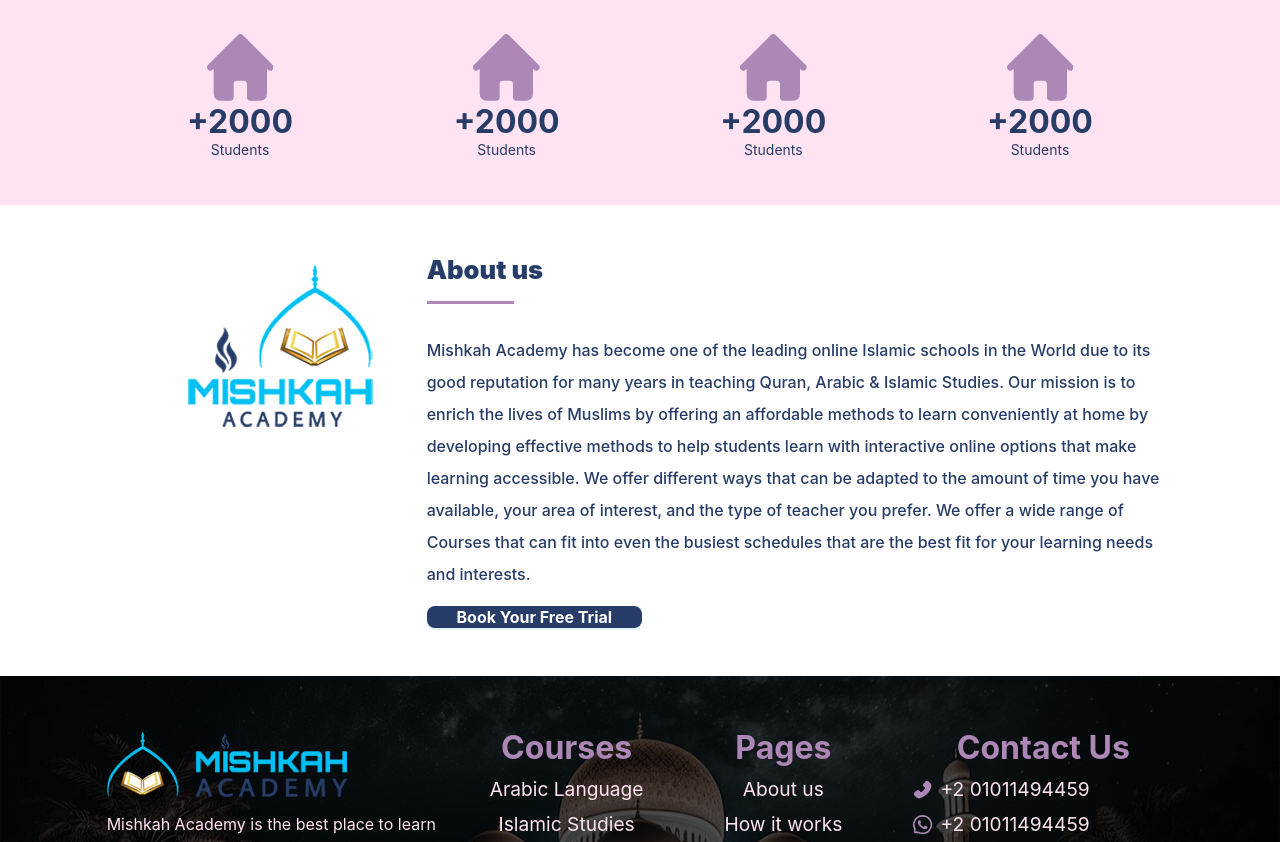
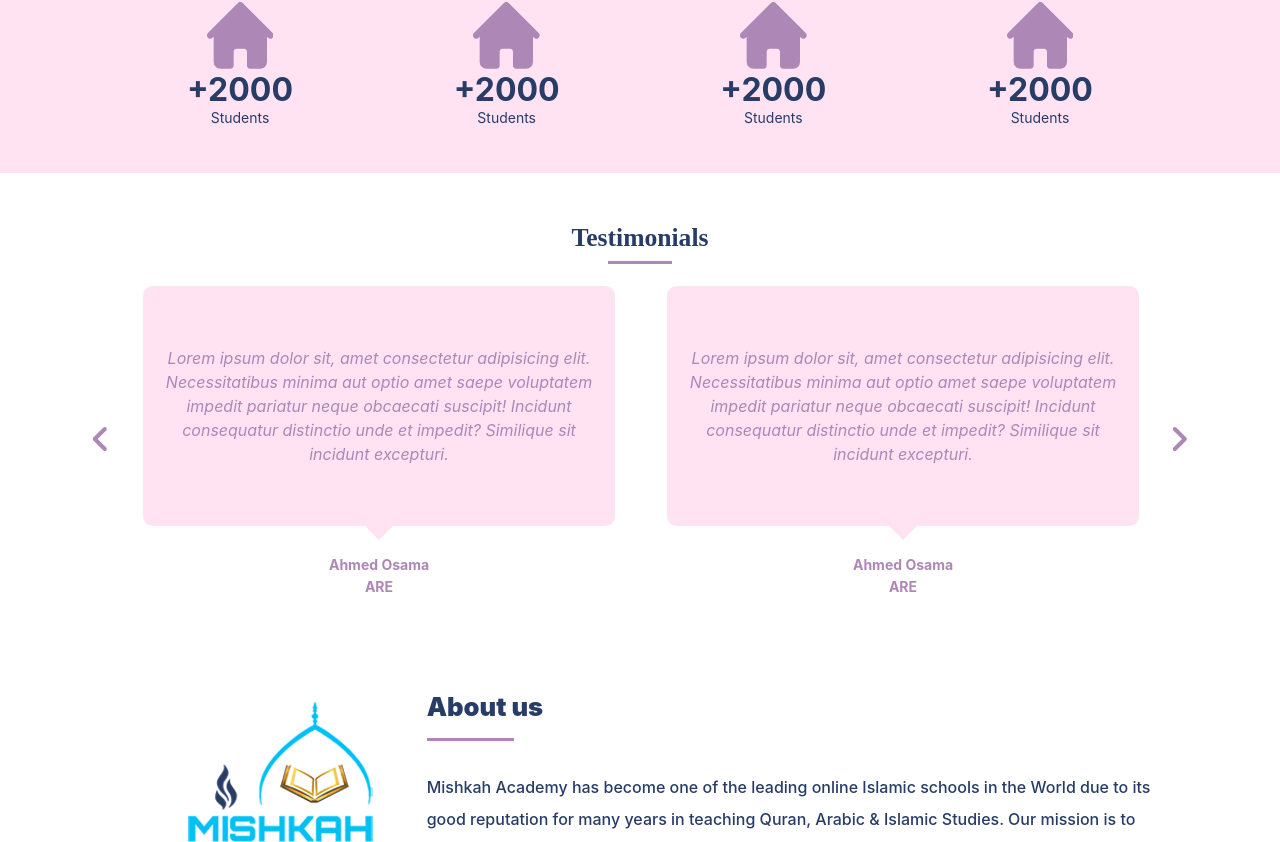
Before and after one commit to Khalid-MK/Al-Roshd, a React (Vite) app: page / in a window 1280 px wide. Shown: the part 3164-4006 px from the top of the page. Built offline with nearby package versions, Linux system fonts and the light colour scheme.

Commit message:
Add Testmonials Section

```diff
--- a/src/components/Carousel/index.module.css
+++ b/src/components/Carousel/MultipleCarousel/index.module.css
@@ -32,6 +32,10 @@
     box-sizing: border-box;
 
 }
+.containerClass{
+    min-height: 18rem !important;
+
+}
 
 .customCarouselItem img {
     pointer-events: none;
@@ -40,6 +44,5 @@
 
 
 .sliderClass{
-    overflow: hidden;
     max-width: fit-content;
 }
--- a/src/components/Carousel/CarouselHome.tsx
+++ b/src/components/Carousel/MultipleCarousel/index.tsx
@@ -2,13 +2,12 @@
 import "react-multi-carousel/lib/styles.css";
 
 import {
-  padding,
   underXXlcontainerSpace,
   xxlContainerSpace,
-} from "../../globalVariables";
+} from "../../../globalVariables";
 import { FC, ReactNode } from "react";
 import { Col, Row } from "antd";
-import Chveron from "../../assets/svgs/Chveron";
+import Chveron from "../../../assets/svgs/Chveron";
 import styles from "./index.module.css";
 
 const responsive = {
@@ -87,9 +86,9 @@
   CarouselItems?: ReactNode;
 }
 
-const CarouselHome: FC<ICarousel> = ({ CarouselItems }) => {
+const MultipleCarousel: FC<ICarousel> = ({ CarouselItems }) => {
   return (
-    <Row style={{ padding: `${padding}rem 0` }}>
+    <Row>
       <Col
         xxl={{ span: 18, pull: xxlContainerSpace, push: xxlContainerSpace }}
         xl={{
@@ -128,8 +127,8 @@
           autoPlay
           autoPlaySpeed={5000}
           centerMode={false}
-          className=""
-          containerClass="container"
+          className={`${styles.xClass}`}
+          containerClass={`${styles.containerClass} container`}
           customButtonGroup={<CustomGroup />}
           customLeftArrow={<></>}
           customRightArrow={<></>}
@@ -162,4 +161,4 @@
   );
 };
 
-export default CarouselHome;
+export default MultipleCarousel;
--- /dev/null
+++ b/src/components/Testmonials/index.module.css
@@ -0,0 +1,28 @@
+.container{
+    min-height: 240px;
+    padding: 1rem;
+    box-sizing: border-box;
+    position: relative;
+    border-radius: 0.6rem;
+    display: flex;
+    align-items: center;
+    justify-content: center;
+    line-height: 1.5rem;
+    text-align: center;
+}
+
+.arrow{
+    /* content:''; */
+    position: absolute;
+    bottom: -0.9rem;
+    z-index: 9;
+    /* transform: translateY(100%); */
+    left: 0;
+    right: 0;
+    margin: 0 auto;
+    width: 0;
+    height: 0;
+    border-top: 1rem solid transparent;
+    border-left: 1rem solid transparent;
+    border-right: 1rem solid transparent;
+}
--- /dev/null
+++ b/src/components/Testmonials/index.tsx
@@ -0,0 +1,35 @@
+import { FC } from "react";
+import styles from "./index.module.css";
+
+interface ITestmonials {
+  containerStyle?: string;
+  contentStyle?: string;
+  content?: string;
+  color?: string;
+  textColor?: string;
+}
+
+const Testmonials: FC<ITestmonials> = ({
+  containerStyle,
+  contentStyle,
+  content,
+  color = "black",
+  textColor = "white",
+}) => {
+  return (
+    <div
+      style={{ backgroundColor: `${color}` }}
+      className={`${styles.container} ${containerStyle}`}
+    >
+      <div
+        style={{ borderTop: `1rem solid ${color}` }}
+        className={styles.arrow}
+      ></div>
+      <p style={{ color: `${textColor}` }} className={`${contentStyle}`}>
+        {content}
+      </p>
+    </div>
+  );
+};
+
+export default Testmonials;
--- a/src/pages/Home/Courses/index.tsx
+++ b/src/pages/Home/Courses/index.tsx
@@ -1,6 +1,6 @@
 import { Button, Flex } from "antd";
 
-import CarouselHome from "../../../components/Carousel/CarouselHome";
+import CarouselHome from "../../../components/Carousel/MultipleCarousel";
 import car1 from "../../../assets/images/carousel11.jpg";
 import car2 from "../../../assets/images/carousel12.jpg";
 import car3 from "../../../assets/images/carousel13.jpg";
@@ -104,7 +104,7 @@
     </Flex>,
   ];
   return (
-    <div style={{ padding: `${padding}rem 0` }}>
+    <Flex vertical gap={"2rem"} style={{ padding: `${padding}rem 0` }}>
       <h1 className={styles.header}>Our Courses</h1>
       <CarouselHome CarouselItems={CarouselItems} />
       <Flex justify="center">
@@ -112,7 +112,7 @@
           {"See All Courses"}
         </Button>
       </Flex>
-    </div>
+    </Flex>
   );
 };
 
--- a/src/pages/Home/HomeCarousel/index.tsx
+++ b/src/pages/Home/HomeCarousel/index.tsx
@@ -7,8 +7,6 @@
 import { Button } from "antd";
 
 const HomeCarousel = () => {
-  // return <ACarousel images={[slider1, slider2, slider3, slider4]} />;
-
   return (
     <Carousel autoplay autoplaySpeed={2000}>
       <div>
--- /dev/null
+++ b/src/pages/Home/Testimonials/index.module.css
@@ -0,0 +1,13 @@
+
+
+.testimonialContainer{
+    margin: 0 1rem;
+    font-size: 1rem;
+    font-weight: 400;
+    font-style: italic;
+}
+
+.infoContainer{
+    color: var(--primary-color);
+    font-weight: bold;
+}
--- /dev/null
+++ b/src/pages/Home/Testimonials/index.tsx
@@ -0,0 +1,139 @@
+import styles from "./index.module.css";
+
+import MultipleCarousel from "../../../components/Carousel/MultipleCarousel";
+import { padding } from "../../../globalVariables";
+import Testmonials from "../../../components/Testmonials";
+import { Flex } from "antd";
+
+const Testimonials = () => {
+  const CarouselItems = [
+    <Flex vertical align="center" gap={"2rem"}>
+      <Testmonials
+        color="var(--secondary-color)"
+        textColor="var(--primary-color)"
+        containerStyle={styles.testimonialContainer}
+        content="Lorem ipsum dolor sit, amet consectetur adipisicing elit. Necessitatibus
+    minima aut optio amet saepe voluptatem impedit pariatur neque obcaecati
+    suscipit! Incidunt consequatur distinctio unde et impedit? Similique sit
+    incidunt excepturi."
+      />
+      <Flex
+        vertical
+        align="center"
+        gap={"0.5rem"}
+        className={styles.infoContainer}
+      >
+        <span>Ahmed Osama</span>
+        <span>ARE</span>
+      </Flex>
+    </Flex>,
+    <Flex vertical align="center" gap={"2rem"}>
+      <Testmonials
+        color="var(--secondary-color)"
+        textColor="var(--primary-color)"
+        containerStyle={styles.testimonialContainer}
+        content="Lorem ipsum dolor sit, amet consectetur adipisicing elit. Necessitatibus
+    minima aut optio amet saepe voluptatem impedit pariatur neque obcaecati
+    suscipit! Incidunt consequatur distinctio unde et impedit? Similique sit
+    incidunt excepturi."
+      />
+      <Flex
+        vertical
+        align="center"
+        gap={"0.5rem"}
+        className={styles.infoContainer}
+      >
+        <span>Ahmed Osama</span>
+        <span>ARE</span>
+      </Flex>
+    </Flex>,
+    <Flex vertical align="center" gap={"2rem"}>
+      <Testmonials
+        color="var(--secondary-color)"
+        textColor="var(--primary-color)"
+        containerStyle={styles.testimonialContainer}
+        content="Lorem ipsum dolor sit, amet consectetur adipisicing elit. Necessitatibus
+    minima aut optio amet saepe voluptatem impedit pariatur neque obcaecati
+    suscipit! Incidunt consequatur distinctio unde et impedit? Similique sit
+    incidunt excepturi."
+      />
+      <Flex
+        vertical
+        align="center"
+        gap={"0.5rem"}
+        className={styles.infoContainer}
+      >
+        <span>Ahmed Osama</span>
+        <span>ARE</span>
+      </Flex>
+    </Flex>,
+    <Flex vertical align="center" gap={"2rem"}>
+      <Testmonials
+        color="var(--secondary-color)"
+        textColor="var(--primary-color)"
+        containerStyle={styles.testimonialContainer}
+        content="Lorem ipsum dolor sit, amet consectetur adipisicing elit. Necessitatibus
+    minima aut optio amet saepe voluptatem impedit pariatur neque obcaecati
+    suscipit! Incidunt consequatur distinctio unde et impedit? Similique sit
+    incidunt excepturi."
+      />
+      <Flex
+        vertical
+        align="center"
+        gap={"0.5rem"}
+        className={styles.infoContainer}
+      >
+        <span>Ahmed Osama</span>
+        <span>ARE</span>
+      </Flex>
+    </Flex>,
+    <Flex vertical align="center" gap={"2rem"}>
+      <Testmonials
+        color="var(--secondary-color)"
+        textColor="var(--primary-color)"
+        containerStyle={styles.testimonialContainer}
+        content="Lorem ipsum dolor sit, amet consectetur adipisicing elit. Necessitatibus
+    minima aut optio amet saepe voluptatem impedit pariatur neque obcaecati
+    suscipit! Incidunt consequatur distinctio unde et impedit? Similique sit
+    incidunt excepturi."
+      />
+      <Flex
+        vertical
+        align="center"
+        gap={"0.5rem"}
+        className={styles.infoContainer}
+      >
+        <span>Ahmed Osama</span>
+        <span>ARE</span>
+      </Flex>
+    </Flex>,
+    <Flex vertical align="center" gap={"2rem"}>
+      <Testmonials
+        color="var(--secondary-color)"
+        textColor="var(--primary-color)"
+        containerStyle={styles.testimonialContainer}
+        content="Lorem ipsum dolor sit, amet consectetur adipisicing elit. Necessitatibus
+    minima aut optio amet saepe voluptatem impedit pariatur neque obcaecati
+    suscipit! Incidunt consequatur distinctio unde et impedit? Similique sit
+    incidunt excepturi."
+      />
+      <Flex
+        vertical
+        align="center"
+        gap={"0.5rem"}
+        className={styles.infoContainer}
+      >
+        <span>Ahmed Osama</span>
+        <span>ARE</span>
+      </Flex>
+    </Flex>,
+  ];
+  return (
+    <Flex vertical gap={"2rem"} style={{ padding: `${padding}rem 0` }}>
+      <h1 className={`underlinedHeader`}>Testimonials</h1>
+      <MultipleCarousel CarouselItems={CarouselItems} />
+    </Flex>
+  );
+};
+
+export default Testimonials;
--- a/src/pages/Home/index.tsx
+++ b/src/pages/Home/index.tsx
@@ -7,6 +7,7 @@
 import StudyPlan from "./StudyPlan";
 import Statistics from "./Statistics";
 import Courses from "./Courses";
+import Testimonials from "./Testimonials";
 
 const Home = () => {
   return (
@@ -18,6 +19,7 @@
       <StudyPlan />
       <Courses />
       <Statistics />
+      <Testimonials />
       <AboutUs />
     </Fragment>
   );
--- a/src/styles/index.css
+++ b/src/styles/index.css
@@ -40,3 +40,29 @@
     background-color: var(--primary-color) !important;
 
     }
+
+
+.underlinedHeader {
+    width: fit-content;
+color: var(--global-color-accent);
+font-size: 1.6rem;
+font-weight: 900;
+line-height: 1.3em;
+text-decoration: none;
+position: relative;
+text-align: center;
+width: 100%;
+
+}
+
+.underlinedHeader:after {
+    content: '';
+    width: 5%;
+    position: absolute;
+    left: 50%;
+    transform: translateX(-50%);
+    top: 120%;
+    border-width: 0 0 0.2rem;
+    border-style: solid;
+    color: var(--primary-color);
+}
```
